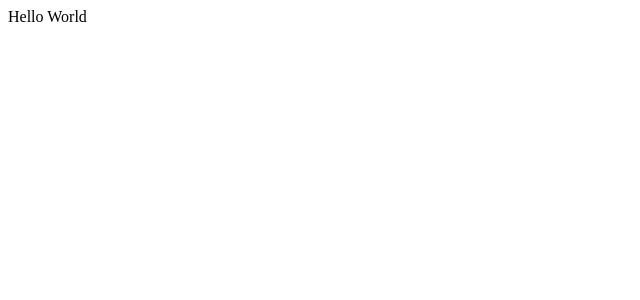
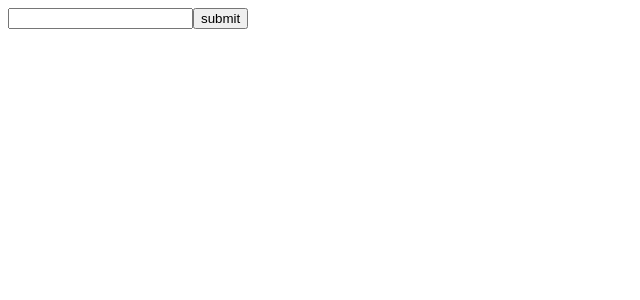
Before and after one commit to ch-brian/checkers, a Next.js app: page / in a window 1280 px wide. Shown: the top 300 px of the page, without its empty margins (0-640 px from the left). Built offline with nearby package versions, Linux system fonts and the light colour scheme.

Commit message:
boardsize input successfully updating boardsize useState hook

```diff
--- a/pages/index.js
+++ b/pages/index.js
@@ -1,7 +1,39 @@
-import React from 'react';
+import React, { useState, useEffect } from 'react';
+import Head from 'next/head';
 
 const App = () => {
-  return <div>Hello World</div>;
+  const [boardsize, setBoardsize] = useState(8);
+  const [boardsizeInput, setBoardsizeInput] = useState(0);
+
+  useEffect(() => {
+    console.log(boardsize);
+  });
+
+  function handleBoardsizeChange(e) {
+    e.preventDefault();
+    setBoardsize(boardsizeInput);
+  }
+
+  function handleBoardsizeInputChange(e) {
+    e.preventDefault();
+    setBoardsizeInput(e.target.value);
+  }
+
+  return (
+    <div>
+      <Head>
+        <title>Checkerboard</title>
+      </Head>
+      <form id='boardsizeForm' onSubmit={handleBoardsizeChange}>
+        <input
+          type='text'
+          id='boardsizeInput'
+          onChange={handleBoardsizeInputChange}
+        ></input>
+        <input type='submit' value='submit'></input>
+      </form>
+    </div>
+  );
 };
 
 export default App;
```
